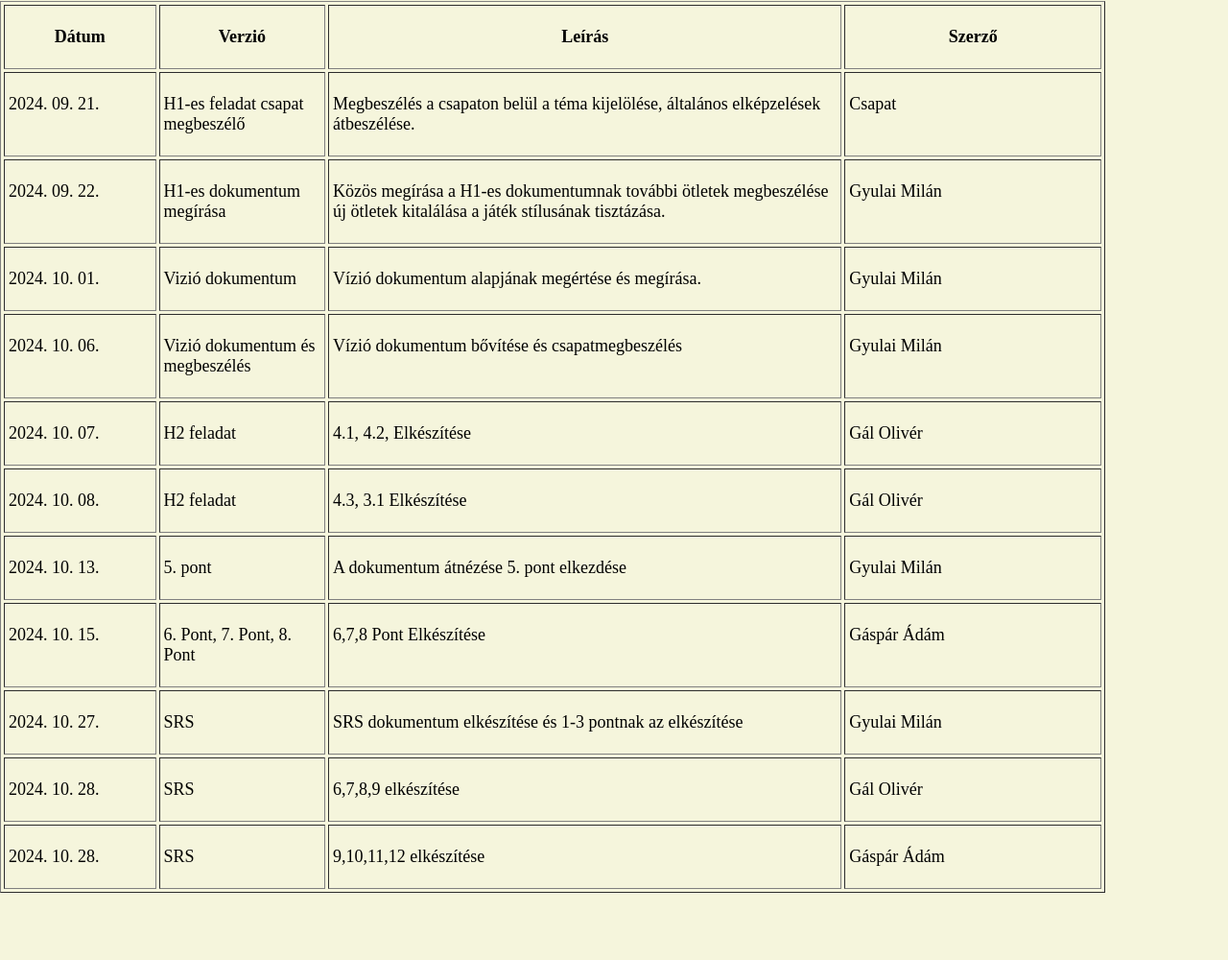
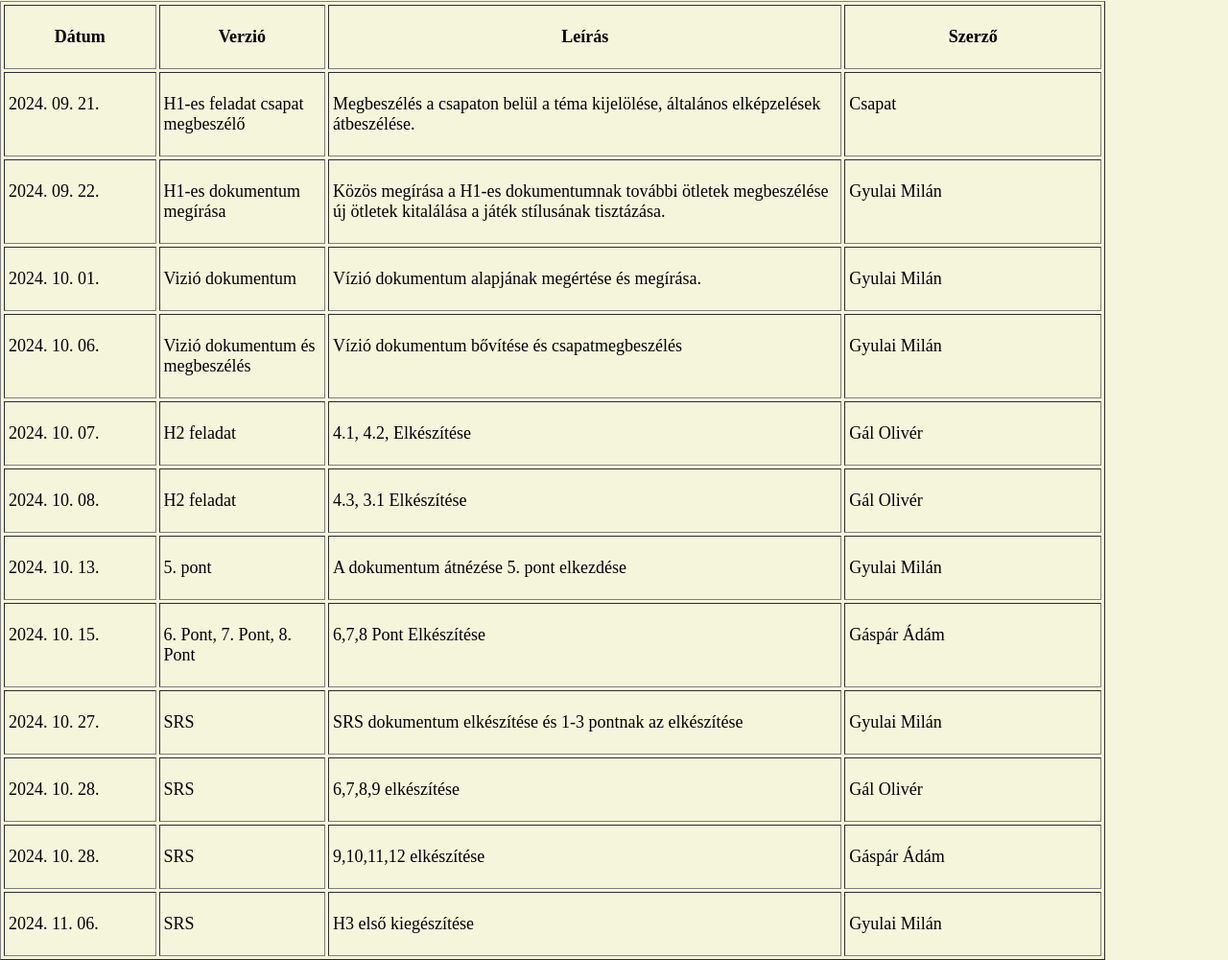
Before and after one commit to MilanGyulai/Szoftvertechnologia, a plain HTML site: page Dokumentumok/Munkanaplo.html in a window 1280 px wide. Shown: the part 166-1166 px from the top of the page at 96% size. Before the commit the page ends 1096 px from the top, so only its background shows below. Drawn offline with Linux system fonts and the light colour scheme.

Commit message:
H3 kiegészítés

```diff
--- a/Dokumentumok/Munkanaplo.html
+++ b/Dokumentumok/Munkanaplo.html
@@ -300,6 +300,29 @@
                     </p>
                 </td>
             </tr>
+            <tr valign="top">
+
+                <td sdnum="1038;0;@" width="86">
+                    <p>
+                    2024. 11. 06.
+                    </p>
+                </td>
+                <td sdnum="1038;0;@" width="57">
+                    <p>
+                    SRS
+                    </p>
+                </td>
+                <td sdnum="1038;0;@" width="314">
+                    <p>
+                        H3 első kiegészítése
+                    </p>
+                </td>
+                <td sdnum="1038;0;@" width="152">
+                    <p>
+                        Gyulai Milán
+                    </p>
+                </td>
+            </tr>
         </tbody>
     </table>
 
```
Also changed, not shown: Dokumentumok/Srs.html (+3 -0 lines), index.html (+1 -1 lines), Dokumentumok/Inasok_ANAL0.1.html (added).
